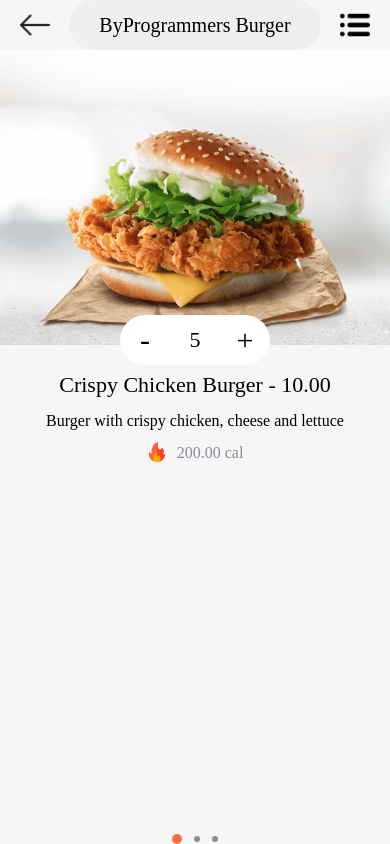
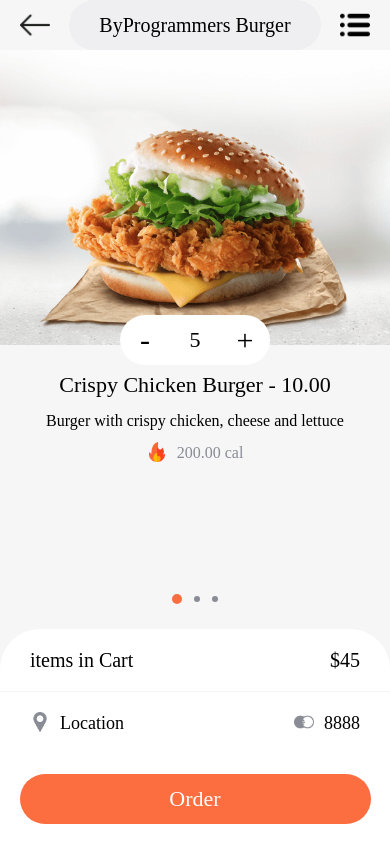
Before and after one commit to dotienanh77/FoodDeliveryApp, a React Native app: screen /Home in a window 390 px wide. Both pictures are taken after a click on the element 195 px from the left and 455 px from the top of the page. Built offline with nearby package versions, Linux system fonts and the light colour scheme.

Commit message:
competed the UI for restaurant screen

```diff
--- a/screens/Restaurant.js
+++ b/screens/Restaurant.js
@@ -178,6 +178,7 @@
           alignItems: 'center',
           justifyContent: 'center',
           height: SIZES.padding,
+          paddingBottom: SIZES.padding * 3,
         }}>
         {/* use the map method to render the dots */}
         {restaurant?.menu.map((item, index) => {
@@ -214,8 +215,92 @@
   }
 
   function renderOrder() {
-    return <View>{renderDots()}</View>;
+    return (
+      <View>
+        {renderDots()}
+        <View
+          style={{
+            backgroundColor: COLORS.white,
+            borderTopLeftRadius: 40,
+            borderTopRightRadius: 40,
+          }}>
+          <View
+            style={{
+              flexDirection: 'row',
+              justifyContent: 'space-between',
+              paddingVertical: SIZES.padding * 2,
+              paddingHorizontal: SIZES.padding * 3,
+              borderBottomColor: COLORS.lightGray2,
+              borderBottomWidth: 1,
+            }}>
+            <Text style={{...FONTS.h3}}>items in Cart</Text>
+            <Text style={{...FONTS.h3}}>$45</Text>
+          </View>
+          {/* location and card number */}
+          <View>
+            <View
+              style={{
+                flexDirection: 'row',
+                justifyContent: 'space-between',
+                paddingVertical: SIZES.padding * 2,
+                paddingHorizontal: SIZES.padding * 3,
+              }}>
+              <View style={{flexDirection: 'row'}}>
+                <Image
+                  source={icons.pin}
+                  resizeMode="contain"
+                  style={{width: 20, height: 20, tintColor: COLORS.darkgray}}
+                />
+                <Text style={{marginLeft: SIZES.padding, ...FONTS.h4}}>
+                  Location
+                </Text>
+              </View>
+              <View style={{flexDirection: 'row'}}>
+                <Image
+                  source={icons.master_card}
+                  resizeMode="contain"
+                  style={{width: 20, height: 20, tintColor: COLORS.darkgray}}
+                />
+                <Text style={{marginLeft: SIZES.padding, ...FONTS.h4}}>
+                  8888
+                </Text>
+              </View>
+            </View>
+            {/* order button */}
+            <View
+              style={{
+                padding: SIZES.padding * 2,
+                alignItems: 'center',
+                justifyContent: 'center',
+              }}>
+              <TouchableOpacity
+                style={{
+                  width: SIZES.width * 0.9,
+                  padding: SIZES.padding,
+                  backgroundColor: COLORS.primary,
+                  alignItems: 'center',
+                  borderRadius: SIZES.radius,
+                }}>
+                <Text style={{color: COLORS.white, ...FONTS.h2}}>Order</Text>
+              </TouchableOpacity>
+            </View>
+          </View>
+          {isIphoneX() && (
+            <View
+              style={{
+                position: 'absolute',
+                bottom: -34,
+                left: 0,
+                right: 0,
+                height: 34,
+                backgroundColor: COLORS.white,
+              }}></View>
+          )}
+        </View>
+      </View>
+    );
   }
+  // main retun
   return (
     <SafeAreaView style={styles.container}>
       {renderHeader()}
```
